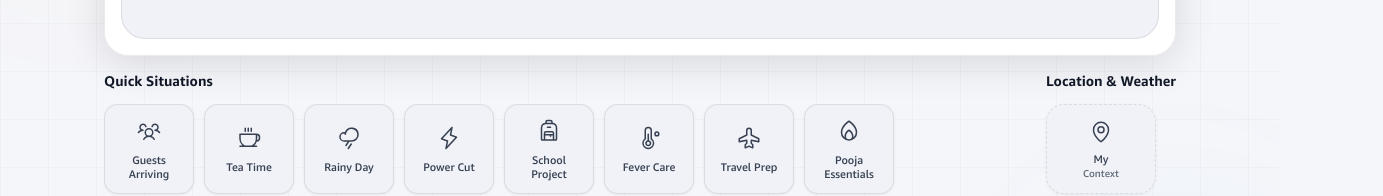
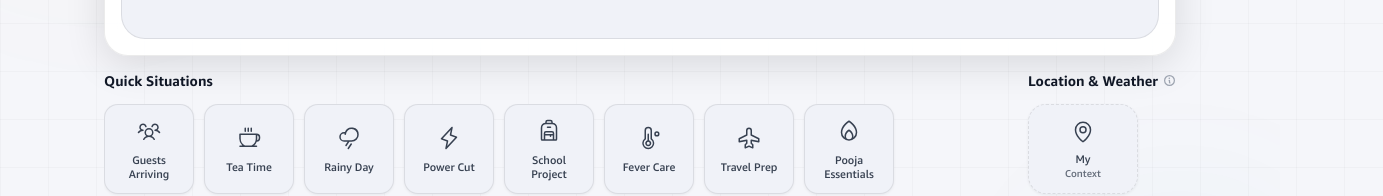
Before and after one commit to team-ridh/intent-cart, a Next.js app: page / in a window 1280 px wide. Shown: the part 361-557 px from the top of the page, 1383 px wide, since content can reach past the window. Built offline with nearby package versions, Linux system fonts and the light colour scheme.

Commit message:
feat(ContextSignals): add info tooltip to Location & Weather label

```diff
--- a/components/ContextSignals.tsx
+++ b/components/ContextSignals.tsx
@@ -11,6 +11,7 @@ import {
   SpinnerIcon,
   WarningCircleIcon,
   XCircleIcon,
+  InfoIcon,
 } from "@phosphor-icons/react";
 import type { WeatherResult } from "@/app/api/weather/route";
 import type { LocationSignal, SignalStatus } from "@/hooks/useContextSignals";
@@ -103,7 +104,7 @@ export function ContextSignals({
 
   return (
     <div style={{ display: "flex", flexDirection: "column", gap: 0 }}>
-      {/* Section label — same style as "Quick Situations" */}
+      {/* Section label */}
       <div
         style={{
           fontSize: 14,
@@ -112,9 +113,49 @@ export function ContextSignals({
           marginBottom: 12,
           fontFamily: "var(--font-display)",
           whiteSpace: "nowrap",
+          display: "flex",
+          alignItems: "center",
+          gap: 5,
         }}
       >
         Location &amp; Weather
+
+        {/* ⓘ icon with CSS hover tooltip */}
+        <span
+          style={{ position: "relative", display: "inline-flex", alignItems: "center" }}
+          className="ctx-info-wrap"
+        >
+          <InfoIcon
+            size={13}
+            weight="bold"
+            style={{ color: "var(--text-faint)", cursor: "default", flexShrink: 0 }}
+          />
+          <span
+            style={{
+              position: "absolute",
+              top: "calc(100% + 6px)",
+              left: 0,
+              width: 220,
+              background: "var(--bg-surface)",
+              border: "1px solid var(--border)",
+              borderRadius: 12,
+              padding: "10px 12px",
+              fontSize: 12,
+              lineHeight: 1.55,
+              color: "var(--text-secondary)",
+              boxShadow: "0 4px 16px rgba(0,0,0,0.10)",
+              pointerEvents: "none",
+              opacity: 0,
+              transition: "opacity 0.15s ease",
+              zIndex: 50,
+              whiteSpace: "normal",
+            }}
+            className="ctx-info-tip"
+          >
+            Uses your location and current weather conditions to personalize recommendations.
+          </span>
+          <style>{`.ctx-info-wrap:hover .ctx-info-tip { opacity: 1 !important; pointer-events: auto; }`}</style>
+        </span>
       </div>
 
       {/*
```
